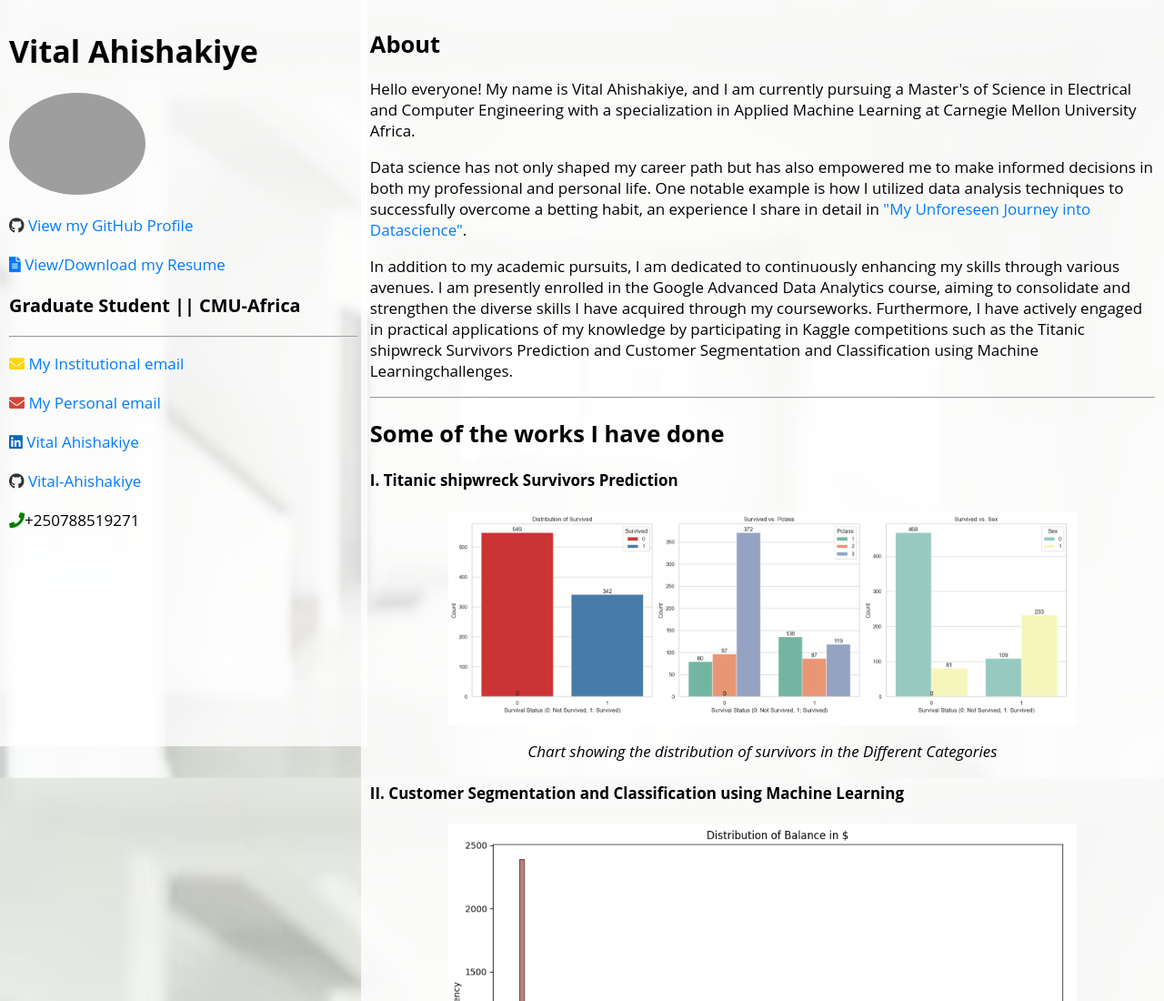
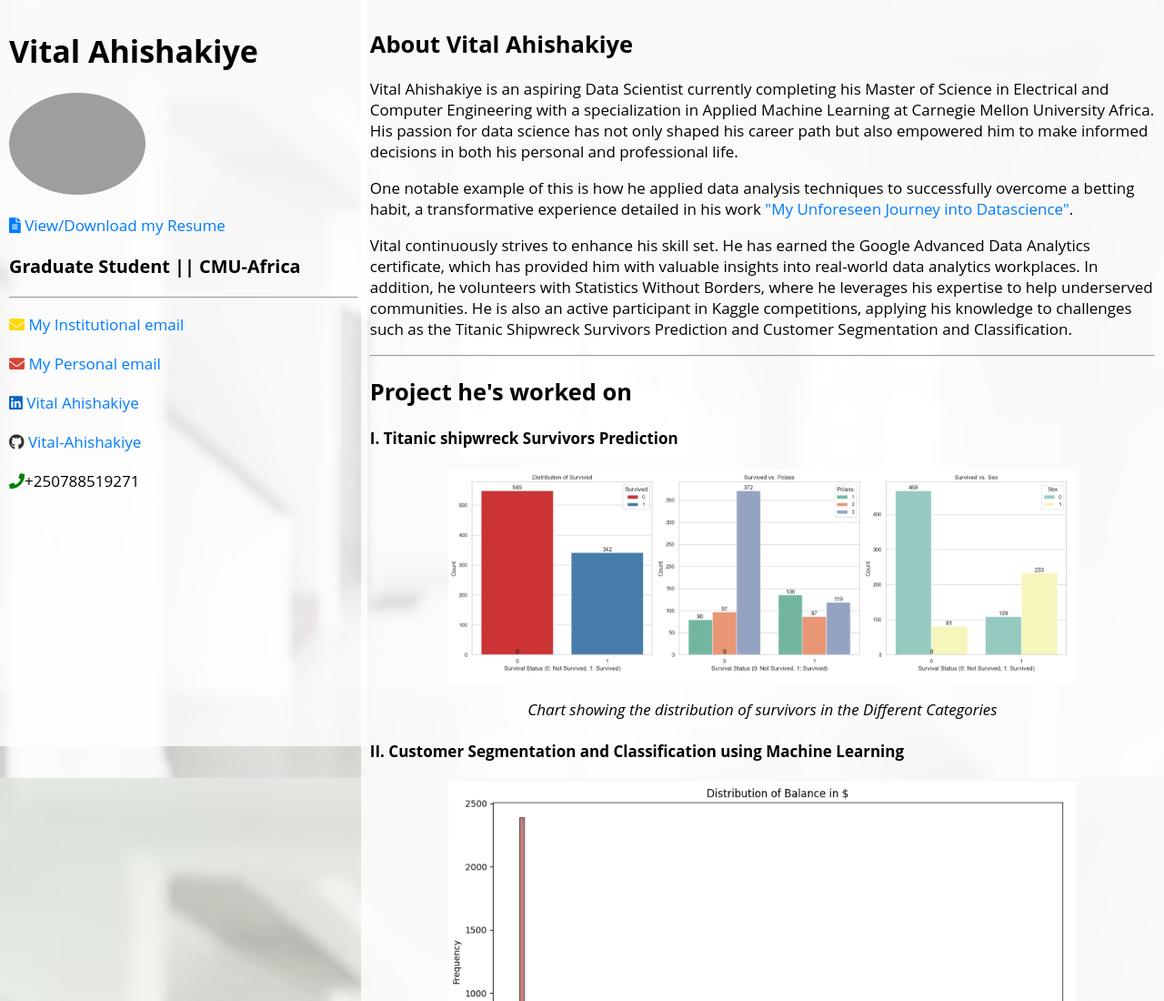
Before and after one commit to Vital-Ahishakiye/Vital-Ahishakiye.github.io, a plain HTML site: page index.html in a window 1280 px wide. Shown: the top 1100 px of the page at 91% size. Drawn offline with Linux system fonts and the light colour scheme; grey boxes are pictures that could not be loaded.

Commit message:
Update index.html

```diff
--- a/index.html
+++ b/index.html
@@ -85,8 +85,8 @@
     <h1>Vital Ahishakiye</h1>
     <img class="profile-picture" src="https://avatars.githubusercontent.com/u/141754322?v=4" alt="Vital Ahishakiye">
     <ul>
-      <li><a href="https://github.com/Vital-Ahishakiye"><i class="fab fa-github"></i> View my GitHub Profile</a></li>
-      <li><a href="https://github.com/Vital-Ahishakiye/Vital-Ahishakiye.github.io/blob/main/Vahishak%20Second%20Resume(April%20update).pdf"><i class="fas fa-file-alt"></i> View/Download my Resume</a></li>
+   <!-- <li><a href="https://github.com/Vital-Ahishakiye"><i class="fab fa-github"></i> View my GitHub Profile</a></li> -->
+      <li><a href="https://github.com/Vital-Ahishakiye/Vital-Ahishakiye.github.io/blob/main/Vital%20-%20Data%20Scientist%20resume%20.pdf"><i class="fas fa-file-alt"></i> View/Download my Resume</a></li>
     </ul>
     <h3>Graduate Student || CMU-Africa</h3>
     <hr>
@@ -101,12 +101,12 @@
 
   <!-- Second Column -->
   <div class="column flexible-column">
-    <h2>About</h2>
-    <p>Hello everyone! My name is Vital Ahishakiye, and I am currently pursuing a Master's of Science in Electrical and Computer Engineering with a specialization in Applied Machine Learning at Carnegie Mellon University Africa.</p>
-    <p>Data science has not only shaped my career path but has also empowered me to make informed decisions in both my professional and personal life. One notable example is how I utilized data analysis techniques to successfully overcome a betting habit, an experience I share in detail in <a href="https://github.com/Vital-Ahishakiye/My-Unforeseen-Journey-into-Data/blob/main/full-story.md">"My Unforeseen Journey into Datascience"</a>.</p>
-    <p>In addition to my academic pursuits, I am dedicated to continuously enhancing my skills through various avenues. I am presently enrolled in the Google Advanced Data Analytics course, aiming to consolidate and strengthen the diverse skills I have acquired through my courseworks. Furthermore, I have actively engaged in practical applications of my knowledge by participating in Kaggle competitions such as the Titanic shipwreck Survivors Prediction and Customer Segmentation and Classification using Machine Learningchallenges.</p>
+    <h2>About Vital Ahishakiye</h2>
+    <p>Vital Ahishakiye is an aspiring Data Scientist currently completing his Master of Science in Electrical and Computer Engineering with a specialization in Applied Machine Learning at Carnegie Mellon University Africa. His passion for data science has not only shaped his career path but also empowered him to make informed decisions in both his personal and professional life.</p>
+    <p>One notable example of this is how he applied data analysis techniques to successfully overcome a betting habit, a transformative experience detailed in his work <a href="https://github.com/Vital-Ahishakiye/My-Unforeseen-Journey-into-Data/blob/main/full-story.md">"My Unforeseen Journey into Datascience"</a>.</p>
+    <p>Vital continuously strives to enhance his skill set. He has earned the Google Advanced Data Analytics certificate, which has provided him with valuable insights into real-world data analytics workplaces. In addition, he volunteers with Statistics Without Borders, where he leverages his expertise to help underserved communities. He is also an active participant in Kaggle competitions, applying his knowledge to challenges such as the Titanic Shipwreck Survivors Prediction and Customer Segmentation and Classification.</p>
     <hr>
-    <h2>Some of the works I have done</h2>
+    <h2>Project he's worked on</h2>
     <ul>
       <li>
         <h4><strong>I. Titanic shipwreck Survivors Prediction</strong></h4>
```
